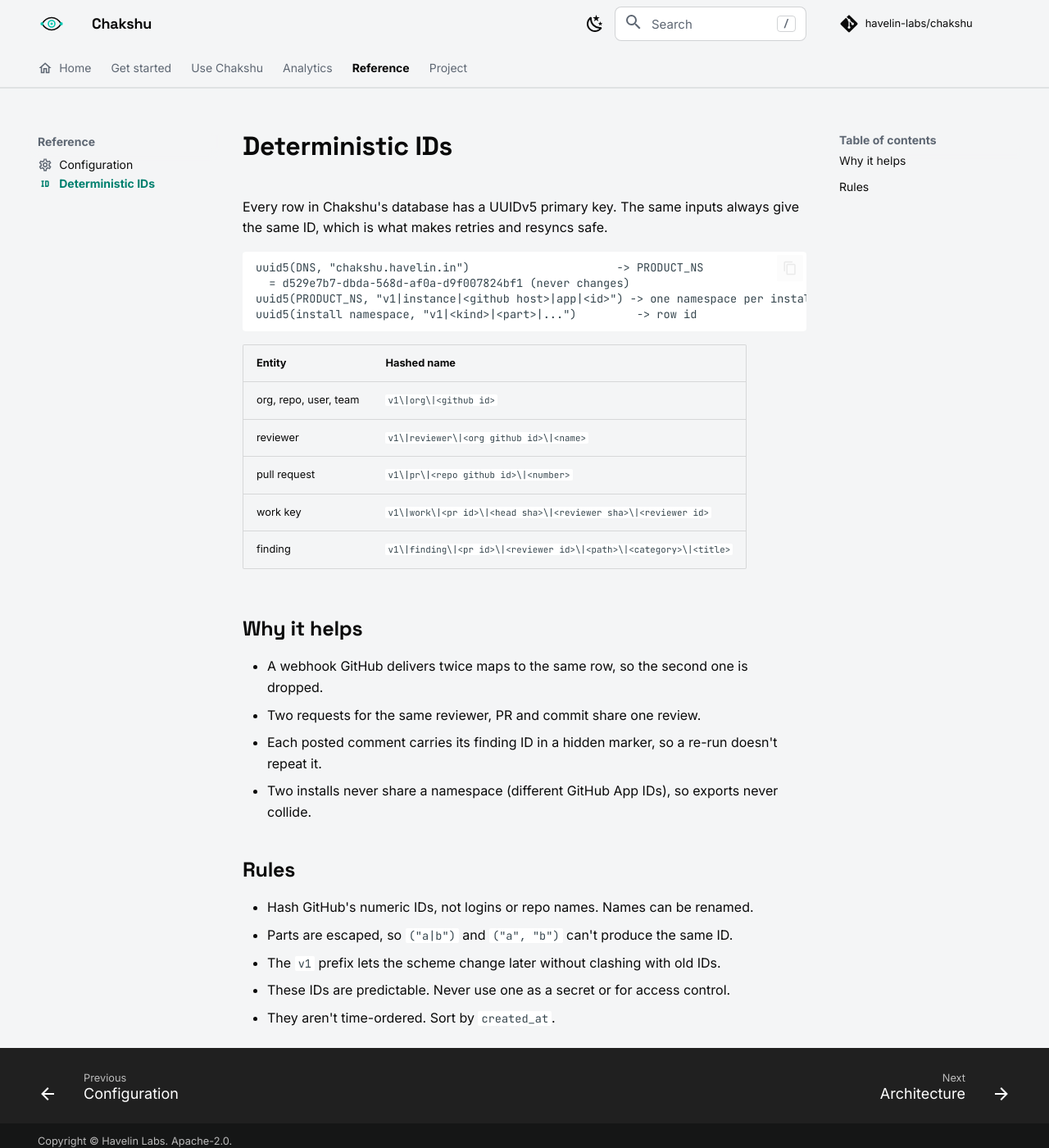
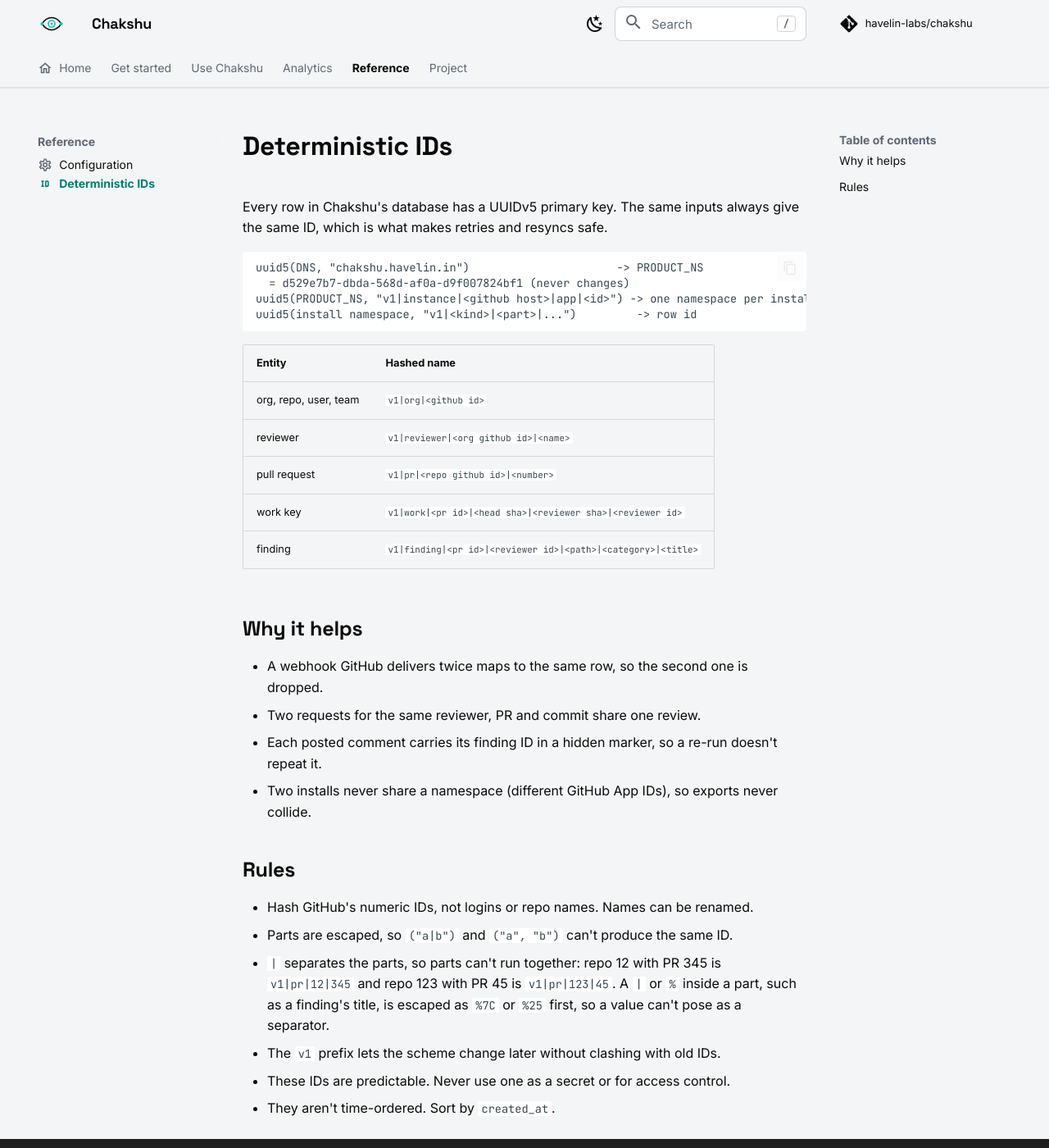
Before and after one commit to havelin-labs/chakshu-docs, an MkDocs documentation site: the page built from docs/reference/ids.md, in a window 1280 px wide and 1400 px high. Shown: the whole window at 82% size. Built offline with MkDocs 1.6.1 and Material for MkDocs 9.7.7, drawn with Linux system fonts in a browser that asks for light colours; comment, search, counter and statistics services are not loaded; part of the change alters nothing that is shown.

Commit message:
docs: show id names without stray backslashes and explain the separator
The ID table escaped | as \| to keep it inside the table cells, and MkDocs printed the backslashes inside code. The names now use HTML entities, and the page says why parts are joined with | and how a | inside a value is escaped.

```diff
--- a/docs/reference/ids.md
+++ b/docs/reference/ids.md
@@ -15,11 +15,11 @@ uuid5(install namespace, "v1|<kind>|<part>|...")         -> row id
 
 | Entity | Hashed name |
 |---|---|
-| org, repo, user, team | `v1\|org\|<github id>` |
-| reviewer | `v1\|reviewer\|<org github id>\|<name>` |
-| pull request | `v1\|pr\|<repo github id>\|<number>` |
-| work key | `v1\|work\|<pr id>\|<head sha>\|<reviewer sha>\|<reviewer id>` |
-| finding | `v1\|finding\|<pr id>\|<reviewer id>\|<path>\|<category>\|<title>` |
+| org, repo, user, team | <code>v1&#124;org&#124;&lt;github id&gt;</code> |
+| reviewer | <code>v1&#124;reviewer&#124;&lt;org github id&gt;&#124;&lt;name&gt;</code> |
+| pull request | <code>v1&#124;pr&#124;&lt;repo github id&gt;&#124;&lt;number&gt;</code> |
+| work key | <code>v1&#124;work&#124;&lt;pr id&gt;&#124;&lt;head sha&gt;&#124;&lt;reviewer sha&gt;&#124;&lt;reviewer id&gt;</code> |
+| finding | <code>v1&#124;finding&#124;&lt;pr id&gt;&#124;&lt;reviewer id&gt;&#124;&lt;path&gt;&#124;&lt;category&gt;&#124;&lt;title&gt;</code> |
 
 ## Why it helps
 
@@ -32,6 +32,7 @@ uuid5(install namespace, "v1|<kind>|<part>|...")         -> row id
 
 - Hash GitHub's numeric IDs, not logins or repo names. Names can be renamed.
 - Parts are escaped, so `("a|b")` and `("a", "b")` can't produce the same ID.
+- `|` separates the parts, so parts can't run together: repo 12 with PR 345 is `v1|pr|12|345` and repo 123 with PR 45 is `v1|pr|123|45`. A `|` or `%` inside a part, such as a finding's title, is escaped as `%7C` or `%25` first, so a value can't pose as a separator.
 - The `v1` prefix lets the scheme change later without clashing with old IDs.
 - These IDs are predictable. Never use one as a secret or for access control.
 - They aren't time-ordered. Sort by `created_at`.
```
